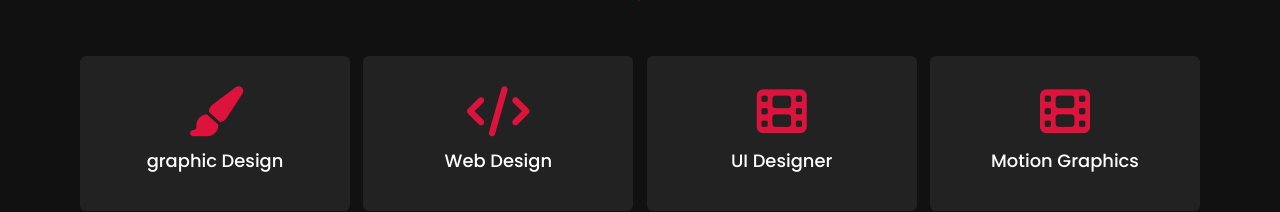
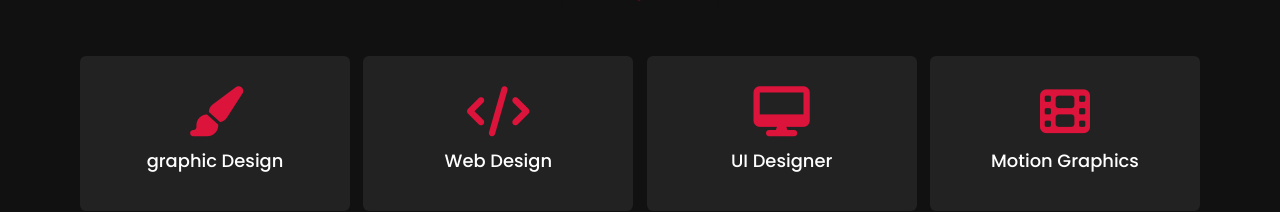
Before and after one commit to Nawshadh/nadsdesign, a plain HTML site: page index.html in a window 1280 px wide. Shown: the part 1731-1943 px from the top of the page. Drawn offline with nearby package versions, Linux system fonts and the light colour scheme.

Commit message:
Update index.html

```diff
--- a/index.html
+++ b/index.html
@@ -111,7 +111,7 @@
                     </div>
                     <div class="card">
                         <div class="box">
-                            <i class="fa fa-film" aria-hidden="true"></i>
+                            <i class="fa fa-desktop" aria-hidden="true"></i>
                             <div class="text">UI Designer</div>
                             <!-- <p>Lorem ipsum dolor sit amet consectetur adipisicing elit. Labore quibusdam beatae cumque inventore repudiandae est.</p> -->
                         </div>
```
